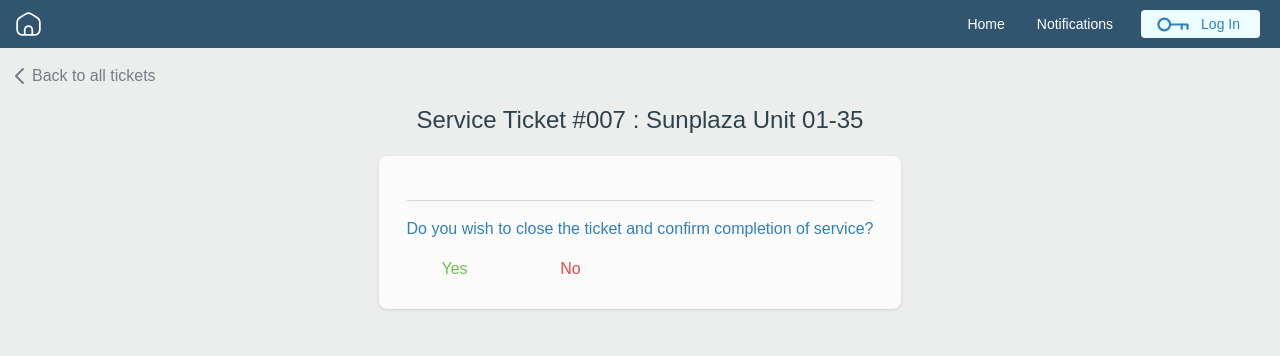
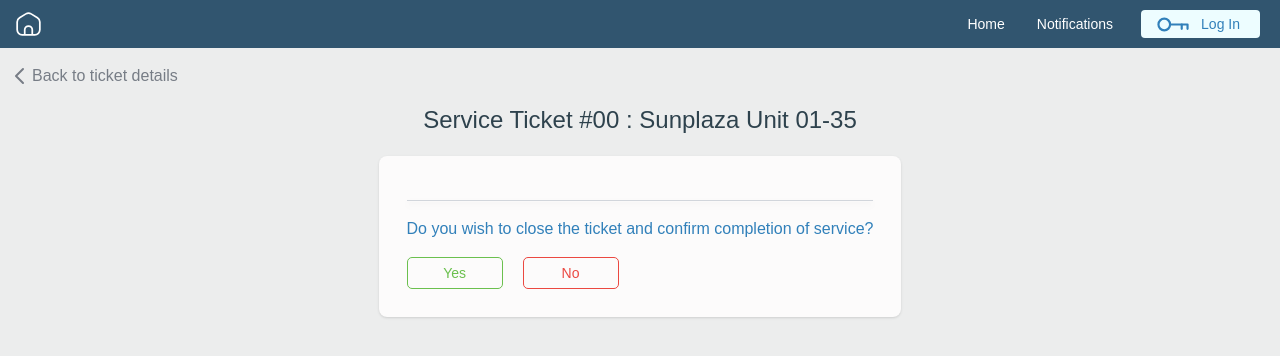
Before and after one commit to varmz120/TenantLandlord_Portal, a React (Create React App) app: page /feedbackSurvey in a window 1280 px wide. Shown: the top 356 px of the page. Built offline with nearby package versions, Linux system fonts and the light colour scheme.

Commit message:
Complete simple routing for demonstration

```diff
--- a/src/components/ActionButton.tsx
+++ b/src/components/ActionButton.tsx
@@ -22,15 +22,15 @@ const ActionButton: FC<InputProps> = ({
 
     switch(type) {
       case "accept": {
-        className="w-24 " + (toggle && !firstViewState ? "text-headerText border-[#BEDCB5] bg-[#BEDCB5]" : "text-[#6BC04E] border-[#6BC04E] hover:text-headerText");
+        className="w-24 " + (toggle && !firstViewState ? "text-headerText border-[#BEDCB5] bg-[#BEDCB5]" : "text-[#6BC04E] border-[#6BC04E] hover:text-headerText hover:border-[#BEDCB5] hover:bg-[#BEDCB5]");
         break;
       }
       case "reject": {
-        className="w-24 " + (toggle && !firstViewState ? "text-[#4D2E2E] border-[#EBB3B0] bg-[#EBB3B0]" : "text-[#EB4841] border-[#EB4841] hover:text-[#4D2E2E]") ;
+        className="w-24 " + (toggle && !firstViewState ? "text-[#4D2E2E] border-[#EBB3B0] bg-[#EBB3B0]" : "text-[#EB4841] border-[#EB4841] hover:text-[#4D2E2E] hover:border-[#EBB3B0] hover:bg-[#EBB3B0]");
         break;
       }
       case "request": {
-        className="w-40 text-userNameText border-button bg-userNameButton hover:text-textActive hover:border-activeField hover:bg-buttonActive mx-auto py-3 rounded";
+        className="w-40 h-[50px] text-userNameText border-button bg-userNameButton hover:text-textActive hover:border-activeField hover:bg-buttonActive mx-auto rounded";
         break;
       }
       case "download": {
@@ -51,8 +51,8 @@ const ActionButton: FC<InputProps> = ({
     }
 
     return (
-      <div style={{ paddingLeft: padding_right }} className="flex">
-        <button type="button" name={type} id="action" onClick={onClick} className={className}>
+      <div style={{ paddingLeft: padding_right + "px" }} className="flex">
+        <button type="button" name={type} id="action" onClick={onClick} className={"h-8 rounded-md border-[1px] text-sm group " + className}>
           {icon ? (
           <div className={"inline-block w-6 h-3 ml-2 " + icon}>
           </div>
--- a/src/index.tsx
+++ b/src/index.tsx
@@ -7,9 +7,10 @@ import reportWebVitals from './reportWebVitals';
 const root = ReactDOM.createRoot(document.getElementById('root') as HTMLElement);
 
 root.render(
-  <React.StrictMode>
+  // Removed because it causes useEffect to fire twice when it shouldnt
+  // <React.StrictMode>
     <App />
-  </React.StrictMode>
+  //</React.StrictMode>
 );
 
 // If you want to start measuring performance in your app, pass a function
--- a/src/pages/RateTicket.tsx
+++ b/src/pages/RateTicket.tsx
@@ -9,19 +9,24 @@ import React, {MouseEvent, ChangeEvent, FormEvent, useState, useEffect} from 're
 import { useNavigate, useLocation } from "react-router-dom";
 
 function TestFlow() {
+
+  // Navigation & routing
   const navigate = useNavigate();
   const locate = useLocation();
+  var form = locate.state? locate.state.formState :  null; // Temporary -> for demo purposes w/o backend
+  var title = locate.state? form.formTitle : ""; // Temporary -> for demo purposes w/o backend
+  var category = locate.state? form.formCategory : ""; // Temporary -> for demo purposes w/o backend
+  var ticket_ID = locate.state? form.formID :  ""; // Temporary -> for demo purposes w/o backend
+  var status = locate.state? form.formStatus : ""; // // Temporary -> for demo purposes w/o backend
 
-  console.log(locate.state);
-  var form = locate.state? locate.state.formState :  null;
-  var title = locate.state? form.formTitle : "";
-  var category = locate.state? form.formCategory : "";
-
+  // UseStates & Backend Data
   const [firstView, setFirstView] = useState(true);
   const [isClosed, setClosed] = useState(false);
   const [formState, setFormState] = useState<string | any>({
     formTitle: title,
     formCategory: category,
+    formID: ticket_ID,
+    formStatus: status,
     formRating: 0,
     formDescription: "",
     formAcknowledgement: false,
@@ -30,7 +35,11 @@ function TestFlow() {
   const [isSubmit, setSubmit] = useState(false);
   const [filenames, setFilenames] = useState<string[]>([]);
   const [errors, setErrors] = useState<string | any>({});
+  // Mock static values
+  var location = "Sunplaza";
+  var unit = "01-35";
 
+  // Handlers
   const handleButtonClick = (event: MouseEvent<HTMLButtonElement>) : void => {
     event.stopPropagation();
     setFirstView(false);
@@ -93,10 +102,7 @@ function TestFlow() {
   };
 
   const handleSubmit = (event: FormEvent<HTMLFormElement>) => {
-    //event.stopPropagation();
     event.preventDefault();
-
-    console.log("AM HERE");
 
     if (isClosed) {
       if (!formState.formRating) {
@@ -124,6 +130,17 @@ function TestFlow() {
       console.log(errors);
       console.log(formState);
     } else {
+      if (isClosed) {
+        setFormState({
+          ...formState,
+          formStatus: "Closed"
+        });
+      } else {
+        setFormState({
+          ...formState,
+          formStatus: "In Queue"
+        });
+      }
       setSubmit(true);
       console.log("Success");
     }
@@ -135,11 +152,6 @@ function TestFlow() {
         navigate('/', {state: {formState, isSubmit, isClosed}});
       }, 5000);}
   }, [isSubmit]);
-
-  // Mock static values
-  var ticket_id = "007";
-  var location = "Sunplaza";
-  var unit = "01-35";
 
   const {
     formRating,
@@ -170,11 +182,11 @@ function TestFlow() {
       <div className="flex flex-col font-3xl" id="viewTicket">
             <BackButton
               type="button"
-              label={"all tickets"}
+              label={"ticket details"}
               handleClick={()=>navigate('/viewDetails', {state: {formState, isSubmit: true}})}
               />
             <div className='flex justify-center'>
-                <p className='text-headerText pb-5 text-2xl font-medium'>Service Ticket #{ticket_id} : {location} Unit {unit}</p>
+                <p className='text-headerText pb-5 text-2xl font-medium'>Service Ticket #00{ticket_ID} : {location} Unit {unit}</p>
             </div>
             <div className="flex mx-auto w-fit bg-form border-gray-200 rounded-lg shadow sm:p-7">
                 <form className="space-y-4" onSubmit={handleSubmit}>
--- a/src/pages/RequestTicket.tsx
+++ b/src/pages/RequestTicket.tsx
@@ -8,20 +8,31 @@ import React, {ChangeEvent, FormEvent, useEffect, useState} from 'react'
 import { useNavigate } from "react-router-dom";
 
 function RequestTicket() {
+
+  // Navigation & routing
   const navigate = useNavigate();
 
+  // UseStates & Backend Data
+  const [isSubmit, setSubmit] = useState(false);
+  const [filenames, setFilenames] = useState<string[]>([]);
+  const [errors, setErrors] = useState<string | any>({});
   const [formState, setFormState] = useState<string | any>({
     formTitle: "",
+    formID: 6,
+    formStatus: "Opened",
     formCategory: "",
     formDescription: "",
     formAttachments: [],
     formAcknowledgement: false
-    //isSubmitted: false
   });
-  const [isSubmit, setSubmit] = useState(false);
-  const [filenames, setFilenames] = useState<string[]>([]);
-  const [errors, setErrors] = useState<string | any>({});
+  // Mock static values
+  var area = 'General Queries';
+  var contactNo = '+65 9123 4567';
+  var email = "dianmaisara@gmail.com";
+  var userCtc = '+65 9874 2311';
+  var categories = ["Cleanliness", "Aircon Extension", "Repair", "Pest Control"]
 
+  // Handlers
   const handleValueChange = (event: ChangeEvent<HTMLInputElement | HTMLSelectElement | HTMLDivElement>) : void => {
     if ('value' in event.target) {
       setFormState({
@@ -70,6 +81,7 @@ function RequestTicket() {
     }
   };
 
+
   const handleSubmit = (event: FormEvent<HTMLFormElement>) => {
     event.preventDefault();
 
@@ -108,20 +120,12 @@ function RequestTicket() {
       }, 5000);}
   }, [isSubmit]);
 
-  // Mock static values
-  var area = 'General Queries';
-  var contactNo = '+65 9123 4567';
-  var email = "dianmaisara@gmail.com";
-  var userCtc = '+65 9874 2311';
-  var categories = ["Cleanliness", "Aircon Extension", "Repair", "Pest Control"]
-
   const {
     formTitle,
     formCategory,
     formDescription,
     formAttachments,
-    formAcknowledgement,
-    //isSubmitted
+    formAcknowledgement
   } = formState;
 
   return (
--- a/src/pages/TenantDashboard.tsx
+++ b/src/pages/TenantDashboard.tsx
@@ -1,19 +1,25 @@
-import React, { useState, MouseEvent } from 'react';
-import trashBinIcon from '../images/trash_bin_icon.svg';
-import addServiceProviderIcon from '../images/add_service_provider_icon.svg';
+import { useState, MouseEvent, useEffect } from 'react';
 import filterIcon from '../images/filter_icon.svg';
 import filterDarkIcon from '../images/filter_icon_dark.svg';
 import ActionButton from '../components/ActionButton';
 import { useNavigate, useLocation } from "react-router-dom";
 
-// TODO: 1) Reroute for demo with correct navigate, locate and usestates. 2) Update filter dropdown.
 const Dashboard = () => {
 
+  // Navigation & routing
   const navigate = useNavigate();
   const locate = useLocation();
+  var formState = locate.state? locate.state.formState :  null; // Temporary -> for demo purposes w/o backend
+  var title = locate.state? formState.formTitle : ""; // Temporary -> for demo purposes w/o backend
+  var category = locate.state? formState.formCategory : ""; // Temporary -> for demo purposes w/o backend
+  var ticket_ID = locate.state? formState.formID :  ""; // Temporary -> for demo purposes w/o backend
+  var ticket_status = locate.state? formState.formStatus : ""; //Temporary -> for demo purposes w/o backend
+  var isClosed = locate.state? locate.state.isClosed : null; // Temporary -> for demo purposes w/o backend
 
+  // UseStates & Backend Data
   const [filterActive, setFilter] = useState(false);
   const [filterValue, setFilterValue] = useState('');
+  // Mock static values
   const [tableData, setTableData] = useState([
     { ID: 1, Item: 'Fix Floor', Category: 'Repair', Date: ' ', Status: ' ', Landlord: ' Pending ' },
     { ID: 2, Item: 'Fix Floor', Category: 'Repair', Date: ' ', Status: ' ', Landlord: ' Pending '  },
@@ -22,6 +28,7 @@ const Dashboard = () => {
     { ID: 5, Item: 'Fix Floor', Category: 'Repair', Date: ' ', Status: ' ', Landlord: ' Pending '  }
   ]);
 
+  // Handlers
   const handleButtonClick = (event: MouseEvent<HTMLButtonElement | HTMLDivElement>) : void => {
     event.preventDefault();
 
@@ -33,6 +40,30 @@ const Dashboard = () => {
       }
     }
     console.log(filterActive);
+  };
+
+  useEffect(()=>{
+    if (formState) {
+      var newData = {
+        ID: ticket_ID,
+        Item: title,
+        Category: category,
+        Date: ' ',
+        Status:  ticket_status,
+        Landlord: ' Pending '
+      };
+      setTableData(tableData => [...tableData, newData]);
+    }
+  }, [formState]);
+
+  const handleRowClick = (event: MouseEvent<HTMLTableRowElement>) : void => {
+    event.preventDefault();
+
+    if (ticket_status === "Pending Approval") {
+      navigate('viewDetails', {state: {formState, isSubmit: true, isClosed }});
+    } else {
+      navigate('viewDetails', {state: {formState, isSubmit: false, isClosed }});
+    }
   };
 
   return (
@@ -110,7 +141,7 @@ const Dashboard = () => {
                   row.Item.toLowerCase().includes(filterValue.toLowerCase()) || row.Category.toLowerCase().includes(filterValue.toLowerCase()) || row.Landlord.toLowerCase().includes(filterValue.toLowerCase()) || row.Status.toLowerCase().includes(filterValue.toLowerCase())
                   )
                 .map((row) => (
-                <tr className="hover:bg-tableHover hover:shadow-lg" key={row.ID}>
+                <tr className="hover:bg-tableHover hover:shadow-lg" key={row.ID} onClick={handleRowClick}>
                   <td className="px-4 py-2">{row.ID}</td>
                   <td className="px-4 py-2">{row.Item}</td>
                   <td className="px-4 py-2">{row.Category}</td>
--- a/src/pages/ViewQuote.tsx
+++ b/src/pages/ViewQuote.tsx
@@ -4,33 +4,42 @@ import ActionRequired from '../components/ActionRequired';
 import BackButton from '../components/BackButton';
 import ActionButton from '../components/ActionButton';
 import { useNavigate, useLocation } from "react-router-dom";
+import React, {MouseEvent} from 'react';
 
 function ViewQuote() {
+
+  // Navigation & routing
   const navigate = useNavigate();
   const locate = useLocation();
+  var formState = locate.state? locate.state.formState :  null; // Temporary -> for demo purposes w/o backend
+  var isSubmit = locate.state? locate.state.isSubmit : false; // Temporary -> for demo purposes w/o backend
+  var title = locate.state? formState.formTitle : ""; // Temporary -> for demo purposes w/o backend
+  var ticket_ID = locate.state? formState.formID : ""; // Temporary -> for demo purposes w/o backend
 
-    console.log(locate.state);
-
-    // Mock static values
-    var ticket_id = "007";
+  // UseStates & Backend Data - Temporarily None -> for demo purposes w/o backend
+  // Mock static Values
   var location = "SunPlaza";
   var landlord = "Mr Soy";
   var unit = "01-42";
   var amount = "250.00";
   var description= "Lorem ipsum blablabla Lorem ipsum blablabla Lorem ipsum blablabla";
-    var formState = locate.state? locate.state.formState :  null;
-    var isSubmit = locate.state? locate.state.isSubmit : false;
-    var title = locate.state? formState.formTitle : "";
+
+  // Handlers - None
+  // TODO: Download quote handler here
+  const handleAcceptClick = (event: MouseEvent<HTMLButtonElement>) : void => {
+    formState.formStatus = "Pending Approval";
+    navigate('/viewDetails', {state: {formState, isSubmit: true}});
+  };
 
   return (
     <div className="flex flex-col font-3xl" id="viewTicket">
         <BackButton
           type="button"
-              label={"all tickets"}
-              handleClick={()=>navigate('/viewDetails', {state: {formState, isSubmit: false}})}
+          label={"ticket details"}
+          handleClick={()=>navigate('/viewDetails', {state: {formState, isSubmit: !isSubmit}})}
         />
         <div className='flex justify-center'>
-                <p className='text-headerText pb-5 text-2xl font-medium'>Quotation for #{ticket_id} : {location} Unit {unit}</p>
+          <p className='text-headerText pb-5 text-2xl font-medium'>Quotation for #00{ticket_ID} : {location} Unit {unit}</p>
         </div>
         <div className="flex mx-auto my-auto max-w-content bg-form border-gray-200 rounded-lg shadow sm:p-7">
           <div className='grid grid-cols-2'>
@@ -73,6 +82,8 @@ function ViewQuote() {
                         placeholder="Please inclue any additional remarks here."
                         onChange={()=>null} />
                         <hr className="h-[2px] bg-gray-300 border-0 drop-shadow-md"></hr>
+                        {isSubmit ?
+                        <React.Fragment>
                         <ActionRequired
                         label={"Action Required"}
                         padding_right={"0"}
@@ -84,7 +95,7 @@ function ViewQuote() {
                         type="accept"
                         firstViewState={false}
                         toggle={false}
-                        onClick={()=>navigate('/viewDetails', {state: {formState, isSubmit: true}})}/>
+                        onClick={handleAcceptClick}/>
                         <ActionButton
                         value={"Reject"}
                         padding_right={"0"}
@@ -93,6 +104,12 @@ function ViewQuote() {
                         toggle={false}
                         onClick={()=>navigate('/viewDetails', {state: {formState, isSubmit: false}})}/>
                         </div>
+                        </React.Fragment>:
+                        <ActionRequired
+                        label={"Action Required"}
+                        padding_right={"0"}
+                        alert={false}/>
+                        }
                 </form>
                 <div className='border-l-2 border-gray-300 drop-shadow-md items-center'>
                     <p className='text-lg text-left font-medium text-headerText text-center'>Document View</p>
@@ -104,7 +121,7 @@ function ViewQuote() {
                     type="download"
                     firstViewState={false}
                     toggle={false}
-                    onClick={()=>null}/>
+                    onClick={()=>null}/> // Refer to TODO above
                 </div>
                 </div>
             </div>
--- a/src/pages/ViewTicket.tsx
+++ b/src/pages/ViewTicket.tsx
@@ -7,22 +7,27 @@ import BackButton from '../components/BackButton';
 import ActionButton from '../components/ActionButton';
 import { useNavigate, useLocation } from "react-router-dom";
 
+// TODO: Add history of messages
 function ViewTicket() {
+
+  // Navigation & routing
   const navigate = useNavigate();
   const locate = useLocation();
+  var formState = locate.state? locate.state.formState :  null; // Temporary -> for demo purposes w/o backend
+  var isSubmit = locate.state? locate.state.isSubmit : false; // Temporary -> for demo purposes w/o backend
+  var title = locate.state? formState.formTitle : ""; // Temporary -> for demo purposes w/o backend
+  var category = locate.state? formState.formCategory : ""; // Temporary -> for demo purposes w/o backend
+  var description= locate.state? formState.formDescription : ""; // Temporary -> for demo purposes w/o backend
+  var ticket_ID = locate.state? formState.formID :  ""; // Temporary -> for demo purposes w/o backend
+  var status = locate.state? formState.formStatus : ""; // // Temporary -> for demo purposes w/o backend
+  var isClosed = locate.state? locate.state.isClosed : false; // Temporary -> for demo purposes w/o backend
 
-  console.log(locate.state);
-
-  // Mock static values
-  var ticket_id = "007";
+  // UseStates & Backend Data - Temporarily None -> for demo purposes w/o backend
+  // Mock static Values
   var building = "SunPlaza";
   var unit = "01-42";
-  var formState = locate.state? locate.state.formState :  null;
-  var isSubmit = locate.state? locate.state.isSubmit : false;
-  var title = locate.state? formState.formTitle : "";
-  var category = locate.state? formState.formCategory : "";
-  var description= locate.state? formState.formDescription : "";
-  var isClosed = locate.state? locate.state.isClosed : false;
+
+  // Handlers - None
 
   return (
       <div className="flex flex-col font-3xl" id="viewTicket">
@@ -32,7 +37,7 @@ function ViewTicket() {
               handleClick={()=>navigate('/', {state: {formState, isSubmit, isClosed}})}
               />
             <div className='flex justify-center'>
-                <p className='text-headerText pb-5 text-2xl font-medium'>Service Ticket #{ticket_id} : {building} Unit {unit}</p>
+                <p className='text-headerText pb-5 text-2xl font-medium'>Service Ticket #00{ticket_ID} : {building} Unit {unit}</p>
             </div>
             <div className='flex flex-row justify-center'>
             <div className="flex w-fit bg-form border-gray-200 rounded-lg shadow sm:p-7">
@@ -82,7 +87,7 @@ function ViewTicket() {
                     <div className="grid grid-cols-2 pt-1">
                       <Status
                         label={"Status"}
-                        value={"Opened"}
+                        value={status}
                         padding_right={"0"}/>
                       <div className="flex flex-col pt-1">
                       {isClosed?
```
Lines whose indentation alone changed are shown as unchanged.
